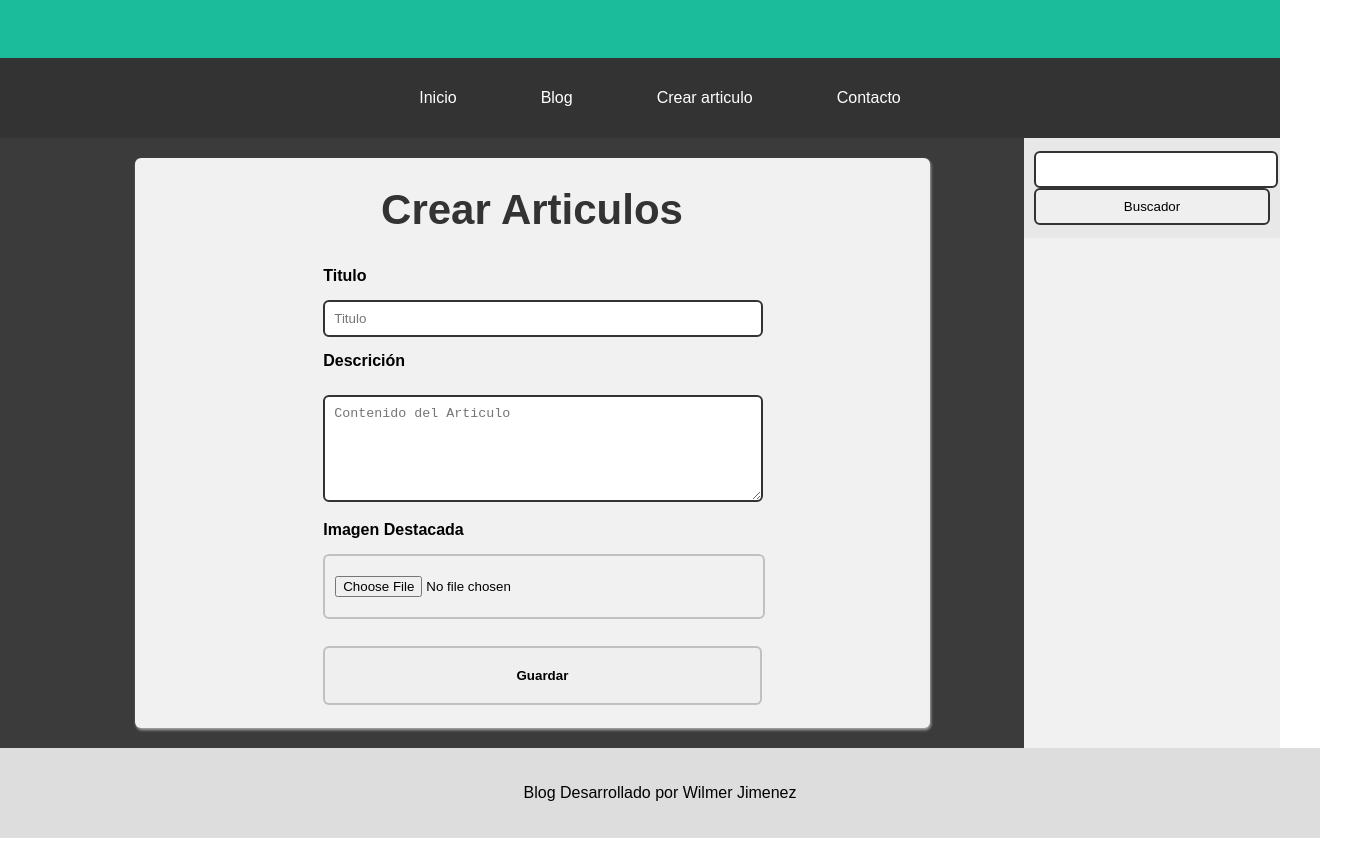
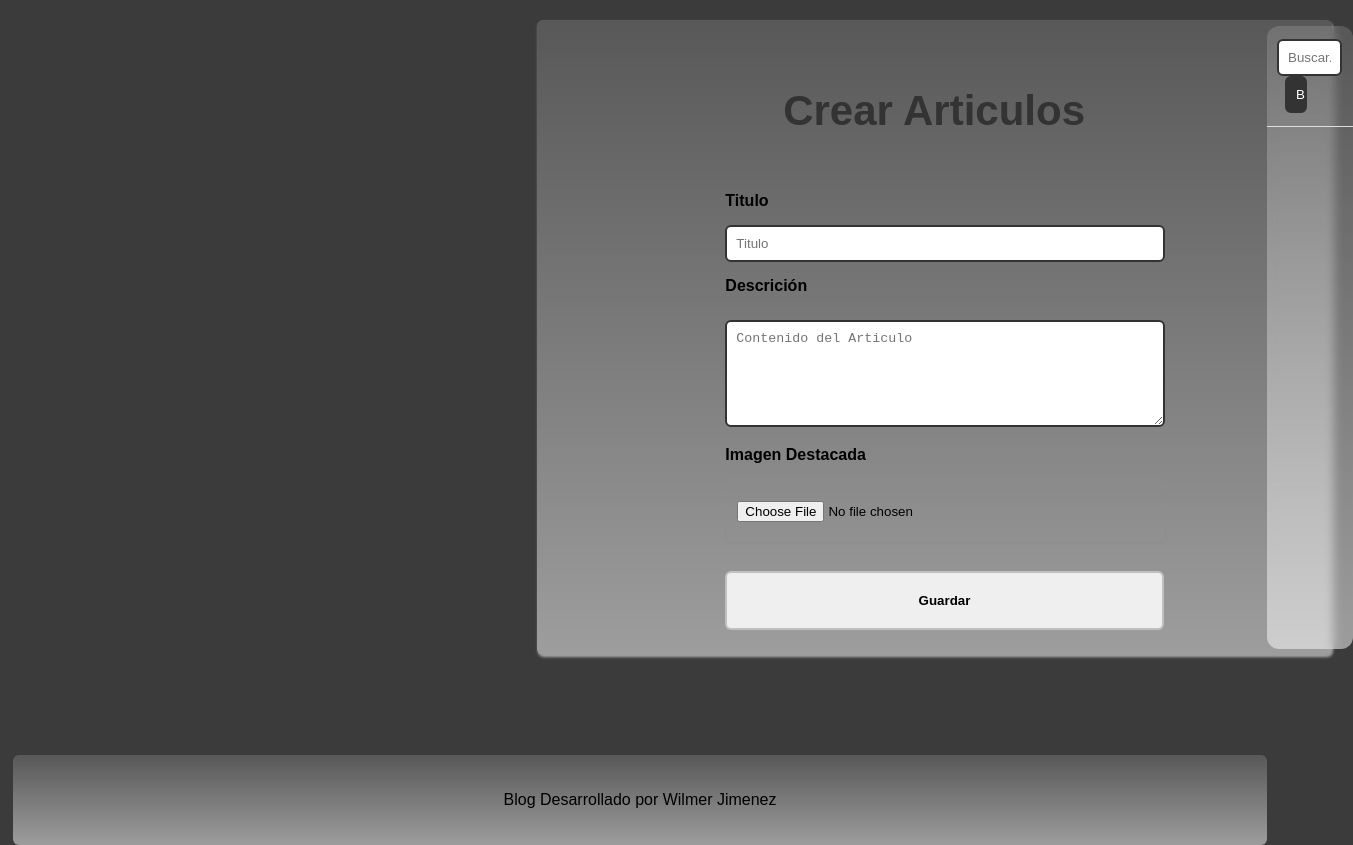
Before and after one commit to WilmerDep/blog-react, a React (Vite) app: page /crear in a window 1280 px wide. Shown: the part 80-925 px from the top of the page, 1353 px wide, since content can reach past the window. Built offline with nearby package versions, Linux system fonts and the light colour scheme.

Commit message:
Se agrego limite de caracteres en la lista de items

```diff
--- a/src/components/layout/Footer.jsx
+++ b/src/components/layout/Footer.jsx
@@ -1,7 +1,9 @@
 export const Footer = () => {
   return (
     <footer>
-      <p>Blog Desarrollado por Wilmer Jimenez</p>
+      <div className="contentFotter">
+        <p>Blog Desarrollado por Wilmer Jimenez</p>
+      </div>
     </footer>
   );
 };
--- a/src/components/layout/Nav.jsx
+++ b/src/components/layout/Nav.jsx
@@ -1,6 +1,16 @@
 import { NavLink } from "react-router-dom";
+import { useNavigate } from "react-router-dom";
 
 export const Nav = () => {
+
+  const searchNavigate = useNavigate();
+
+  const goSearch = (e) => {
+    e.preventDefault();
+    let mySearch = e.target.searchFile.value;
+    searchNavigate("/buscar/" + mySearch, { replace: true });
+  };
+
   return (
     <nav className="nav">
       <ul>
@@ -14,7 +24,14 @@ export const Nav = () => {
           <NavLink to="/crear">Crear articulo</NavLink>
         </li>
         <li>
-          <NavLink to="/contacto">Contacto</NavLink>
+
+      <div className="searchNav">
+        <form onSubmit={goSearch}>
+          <input type="text" name="searchFile"  placeholder="Buscar..."/>
+          <input type="submit" id="search" value="Buscar" />
+        </form>
+      </div>
+
         </li>
       </ul>
     </nav>
--- a/src/components/layout/Sidebar.jsx
+++ b/src/components/layout/Sidebar.jsx
@@ -6,38 +6,20 @@ export const Sidebar = () => {
 
   const searchNavigate = useNavigate();
 
-  const goSearch = (e) =>{
+  const goSearch = (e) => {
     e.preventDefault();
     let mySearch = e.target.searchFile.value;
-    searchNavigate("/buscar/"+mySearch, {replace: true});
-  }
+    searchNavigate("/buscar/" + mySearch, { replace: true });
+  };
 
   return (
     <aside className="side">
       <div className="search">
         <form onSubmit={goSearch}>
-            <input type="text" name="searchFile"/>
-          <input type="submit" id="search" value="Buscador" />
+          <input type="text" name="searchFile"  placeholder="Buscar..." />
+          <input type="submit" id="search" value="Buscar" />
         </form>
       </div>
-
-       {/* <div className="add">
-          <h3>Anadir Articulos</h3>
-
-          <form>
-            <input type="text" name="title" placeholder="Titulo" id="title" />
-            <textarea
-              name="description"
-              id="description"
-              placeholder="Descripcion"
-              cols="30"
-              rows="10"
-            ></textarea>
-            <input type="submit" value="Guardar" id="save" />
-          </form>
-        </div>
-         */}
     </aside>
-
   );
-};
+}
--- a/src/index.css
+++ b/src/index.css
@@ -1,6 +1,5 @@
-
 /*TEXTO GARGANDO*/
-.loadingText{
+.loadingText {
   position: fixed;
   justify-content: center;
   align-items: center;
@@ -9,27 +8,39 @@
   background-color: #333;
   padding: 180px;
   border-radius: 8px;
-  color: #FFF;
+  color: #fff;
 }
 /* Style the body */
 body {
   font-family: Arial;
   margin: 0;
   overflow-x: hidden;
+  background-color: #3b3b3b;
 }
 /*------CABECERA-------*/
-header {
-  padding: 60px;
-  text-align: center;
-  background: #1abc9c;
-  color: white;
-}
 /* Footer */
 footer {
+  display: flex;
+  place-content: center;
   width: 100%;
-  padding: 20px;
+  align-content: center;
+  justify-content: center;
+  align-items: center;
+  position: relative;
+  bottom: -5rem;
+  left: 0;
+  z-index: 10;
+}
+.contentFotter {
+  width: 98%;
   text-align: center;
-  background: #ddd;
+  background: linear-gradient(
+    rgba(255, 255, 255, 0.15) 0%,
+    rgba(255, 255, 255, 0.5) 100%
+  );
+  box-shadow: var(--bx-sh-1);
+  padding: 20px 0px;
+  border-radius: 6px;
 }
 
 /*ESTILO DEL MENU*/
@@ -37,16 +48,30 @@ nav {
   background-color: #333;
   position: sticky;
   top: 0px;
-  min-height: 80px;
-  display: flex;
-  justify-content: center;
+  min-height: 60px;
+  display: grid;
+  grid-auto-flow: 2;
+  grid-auto-columns: 1 / span 2;
+  padding: 10px 20px;
+  z-index: 10;
 }
 
 nav ul {
-  display: flex;
-  margin: 0;
+  display: grid;
+  grid-template-columns: auto auto auto auto auto;
   justify-content: center;
   align-items: center;
+  text-align: center;
+  list-style-type: none;
+  margin: 0;
+  background: linear-gradient(
+    rgba(255, 255, 255, 0.15) 0%,
+    rgba(255, 255, 255, 0.5) 100%
+  );
+  box-shadow: var(--bx-sh-1);
+  backdrop-filter: blur(5px);
+  border-radius: 12px;
+  overflow: hidden;
 }
 
 nav ul li {
@@ -58,7 +83,7 @@ nav a {
   text-decoration: none;
   text-align: center;
   padding: 32px 22px;
-  transition-duration: .3s;
+  transition-duration: 0.3s;
   transition-property: background, border;
 }
 nav a:hover {
@@ -73,27 +98,38 @@ nav a:active {
 
 /*CONTENEDOR PRICIPAL DEL CUERPO*/
 div.row {
+  background-color: #3b3b3b;
   display: grid;
   height: auto;
   grid-template-columns: 4fr 1fr;
+  gap: 16px;
 }
 /*BARRA LATERAL*/
 aside {
-  width: 100%;
-  background-color: #f1f1f1;
-  /*padding: 20px;*/
+  width: 94%;
+  background: linear-gradient(
+    rgba(255, 255, 255, 0.15) 0%,
+    rgba(255, 255, 255, 0.5) 100%
+  );
+  box-shadow: var(--bx-sh-1);
+  backdrop-filter: blur(5px);
   min-height: 62dvh;
+  margin: 26px 0px;
+  border-radius: 12px;
 }
 /*CONTENEDOR PRINCIPAL*/
 .content {
-  width: 100%;
+  width: 97%;
   background-color: #3b3b3b;
   padding: 20px;
   display: grid;
-  grid-template-columns: auto auto;
+  grid-template-rows: auto auto auto auto;
+  grid-template-columns: repeat(auto-fill, minmax(400px, 1fr));
   align-content: center;
-  align-items: center;
-  justify-content: center;
+  align-items: flex-start;
+  position: relative;
+  grid-column-gap: 1rem;
+  justify-items: center;
 }
 /*BUSCADOR BARRA LATERAL*/
 .search {
@@ -101,7 +137,7 @@ aside {
   justify-content: space-around;
   align-items: center;
   height: 100px;
-  background: #e8e8e8;
+  border-bottom: 1px solid #ddd;
   padding: 0px 10px;
 }
 /*CAMPO DE BUSQUEDA BARRA LATERAL*/
@@ -109,17 +145,67 @@ form {
   flex: 80%;
 }
 .search input[type="text"] {
-  width: 94%;
+  width: 60%;
 }
+.search input[type="submit"] {
+  width: 30%;
+  padding: 9px;
+  border-radius: 6px;
+  margin-left: 8px;
+  outline: none;
+  border-style: solid;
+  border-color: #333;
+  background: #333333;
+  color: white;
+  cursor: pointer;
+  flex: 20%;
+  transition-duration: 0.3s;
+  transition-property: background, border;
+}
+
+.search input[type="submit"]:hover {
+  background: #1abc9c;
+  border-color: #1abc9c;
+  color: white;
+  transition-duration: 0.3s;
+  transition-property: background, border, color;
+}
+.searchNav {
+  width: 18em;
+  display: none;
+}
+
+.searchNav input[type="text"] {
+  width: 60%;
+  padding: 9px;
+  border-radius: 16px;
+  border: 0;
+  border: 2px solid #1abc9c;
+}
+.searchNav input[type="submit"] {
+  width: 30%;
+  padding: 9px;
+  border-radius: 16px;
+  margin-left: 6px;
+  outline: none;
+  border-style: solid;
+  border-color: #1abc9c;
+  background: #1abc9c;
+  color: white;
+  cursor: pointer;
+  flex: 20%;
+  transition-duration: 0.3s;
+  transition-property: background, border;
+}
+
 /*LABELS DE FORMULARIO*/
-label{
+label {
   line-height: 3em;
   font-weight: bold;
 }
 /*CAMPOS PARA AGREGAR ALTICULOS*/
 .form-group input,
-.form-group textarea
-{
+.form-group textarea {
   padding: 9px;
   border-radius: 6px;
   outline: none;
@@ -129,7 +215,7 @@ label{
   border-width: 2px;
   outline: none;
 }
-.form-group input[type="file"]{
+.form-group input[type="file"] {
   border-color: #8d8d8d7a;
   padding: 1.5em 10px;
 }
@@ -142,7 +228,7 @@ textarea {
   outline: none;
 }
 /*BOTON ENVIAR*/
-.form-group input[type="submit"]{
+.form-group input[type="submit"] {
   margin-top: 2em;
   border-color: #8d8d8d7a;
   padding: 1.5em 10px;
@@ -153,7 +239,7 @@ textarea {
   background: #1abc9c;
   border-color: #1abc9c;
   color: white;
-  transition-duration: .3s;
+  transition-duration: 0.3s;
   transition-property: background, border, color;
 }
 /*EFECTO AL HACER CLIC AL LOS CAMPOS*/
@@ -172,7 +258,7 @@ textarea:focus {
   width: 100%;
   border-width: 2px;
   outline: none;
-  transition-duration: .3s;
+  transition-duration: 0.3s;
   transition-property: background, border;
 }
 .search button {
@@ -186,7 +272,7 @@ textarea:focus {
   color: white;
   cursor: pointer;
   flex: 20%;
-  transition-duration: .3s;
+  transition-duration: 0.3s;
   transition-property: background, border;
 }
 /*EFECTO HOVER DEL BOTON*/
@@ -215,7 +301,7 @@ textarea:focus {
   cursor: pointer;
   width: 105%;
   margin-top: 10px;
-  transition-duration: .3s;
+  transition-duration: 0.3s;
   transition-property: background, border;
 }
 .add [type="submit"]:hover {
@@ -225,18 +311,29 @@ textarea:focus {
 /*CONTENEDOR DE BIENVENIDA*/
 div.card {
   width: 775px;
-  height: 550px;
-  background-color: #f1f1f1;
-  padding: 10px;
+  height: auto;
+  min-height: 550px;
+  background: linear-gradient(
+    rgba(255, 255, 255, 0.15) 0%,
+    rgba(255, 255, 255, 0.5) 100%
+  );
+  box-shadow: var(--bx-sh-1);
+  padding: 25px 10px;
   border-radius: 6px;
   box-shadow: 1px 2px 3px 0px #aaa;
-  max-height: 750px;
   display: flex;
   justify-content: center;
   align-items: center;
   flex-direction: column;
+  grid-area: 2 / 2/ 2 / 2;
 }
-
+div.card > .button{
+  position: absolute;
+    top: 3rem;
+    right: 24rem;
+  color: #fff;
+  text-decoration: none;
+}
 /*IMAGEN DEL CONTENEDOR*/
 .card .imgContent {
   max-width: 250px;
@@ -269,7 +366,7 @@ div.card {
 
 /*TITULO DEL CONTENEDOR*/
 .card h3 {
-  line-height: 0;
+  line-height: inherit;
   color: #333;
   font-size: 42px;
 }
@@ -292,7 +389,7 @@ div.card {
   color: white;
   cursor: pointer;
   text-decoration: none;
-  transition-duration: .3s;
+  transition-duration: 0.3s;
   transition-property: background, border;
 }
 
@@ -302,20 +399,42 @@ div.card {
   border-color: #1abc9c;
 }
 
+.contentListArticle {
+  display: grid;
+  grid-template-rows: auto auto auto auto;
+  grid-template-columns: repeat(auto-fill, minmax(400px, 1fr));
+  align-content: center;
+  align-items: flex-start;
+  position: relative;
+  grid-column-gap: 1rem;
+}
 /*TARJETAS DEL LOS ARITCULOS*/
 div.cardArticle {
-  width: 92%;
+  width: 100%;
   height: 150px;
-  background-color: #f1f1f1;
-  padding: 10px;
+  background: linear-gradient(
+    rgba(255, 255, 255, 0.15) 0%,
+    rgba(255, 255, 255, 0.5) 100%
+  );
+  box-shadow: var(--bx-sh-1);
   border-radius: 6px;
   box-shadow: 1px 2px 3px 0px #aaa;
-  max-height: 150px;
+  position: relative;
   display: flex;
   justify-content: flex-start;
-  align-items: center;
+  align-items: flex-end;
   flex-direction: row;
   margin: 10px 0;
+}
+/*-----BENTO GRID DEL BLOG-----*/
+div.cardArticle:first-child {
+  grid-area: 1 / 1 / 3 / 2;
+  background-color: #cdb4db;
+  height: 34.3em;
+}
+div.cardArticle:nth-child(n + 2) {
+  background-color: #cdb4db;
+  height: 16.5em;
 }
 
 /*-----SESION DEL BLOG-----*/
@@ -334,7 +453,7 @@ div.cardArticle {
   color: white;
   cursor: pointer;
   text-decoration: none;
-  transition-duration: .3s;
+  transition-duration: 0.3s;
   transition-property: background, border;
 }
 /*EFECTO HOVER PARA EL BOTON DEL IR AL INICIO*/
@@ -345,28 +464,28 @@ div.cardArticle {
 
 /*MARCO DE LA IMAGEN*/
 .cardArticle .imageContentArticle {
-  max-width: 250px;
-  max-height: 150px;
+  max-width: 100%;
+  max-height: inherit;
   background-color: #aaa;
   overflow: hidden;
-  width: 250px;
-  height: 150px;
-  margin-right: 16px;
+  width: inherit;
+  height: inherit;
+  z-index: 0;
   border-radius: 6px;
   display: flex;
   justify-content: center;
   align-items: center;
+  position: absolute;
 }
 
 .cardArticle .imageContentArticle img {
   width: 250%;
-  height: 250px;
+  height: inherit;
 }
 
 /* IMAGEN DESTACADA DENTRO DEL ARTICULO*/
 .card .imageContentSingleArticle img {
-
-  width:300px;
+  width: 300px;
   height: auto;
   margin-right: 16px;
   border-radius: 6px;
@@ -377,8 +496,7 @@ div.cardArticle {
 
 /* IMAGEN DESTACADA DENTRO DEL ARTICULO*/
 .form-group .imageContentSingleArticle img {
-
-  width:150px;
+  width: 150px;
   height: auto;
   margin-right: 16px;
   border-radius: 6px;
@@ -389,46 +507,57 @@ div.cardArticle {
 
 /*CONTENEDOR DE LOS TEXTOS DEL ARTICULO*/
 .cardArticle .texContentArticle {
-  max-width: 90%;
+  max-width: 100%;
   max-height: 150px;
   overflow: hidden;
-  width: 98%;
+  width: 100%;
   height: auto;
-  margin-right: 16px;
   border-radius: 6px;
   display: flex;
   justify-content: flex-start;
   align-items: flex-start;
   flex-direction: column;
+  z-index: 1;
+  position: relative;
+  padding: 20px;
+  background: linear-gradient(
+    rgba(255, 255, 255, 0.15) 0%,
+    rgba(255, 255, 255, 0.5) 100%
+  );
+  box-shadow: var(--bx-sh-1);
+  backdrop-filter: blur(5px);
 }
 /*TITULO DEL ARITUCLO*/
 .cardArticle h3 {
-  line-height: 0;
-  color: #333;
+  line-height: normal;
+  color: #fff;
   font-size: 22px;
+  margin: initial;
 }
 /*PARRAFO DEL ARITUCLO*/
 .cardArticle p {
+  color: #fff;
   font-size: 14px;
   font-style: normal;
   line-height: 1.1;
+  margin-top: 0.5;
 }
 /*BOTONES DE ARTICULOS*/
-.buttons{
+.buttons {
   display: grid;
-    grid-template-columns: 1fr 1fr;
-    column-gap: 8px
+  grid-template-columns: 1fr 1fr;
+  column-gap: 8px;
 }
-.buttons button{
+.buttons button {
   border-radius: 8px;
   outline: none;
-  transition-duration: .3s;
+  transition-duration: 0.3s;
   font-size: 14px;
   font-style: normal;
   transition-property: background, border;
 }
-.buttons button:hover{
-  color: #FFF;
+.buttons button:hover {
+  color: #fff;
   background: #bc1a1a;
   border-color: #bc1a1a;
 }
@@ -444,7 +573,7 @@ div.cardArticle {
   color: white;
   cursor: pointer;
   text-decoration: none;
-  transition-duration: .3s;
+  transition-duration: 0.3s;
   transition-property: background, border;
 }
 /*EFECTO HOVER PARA EL BOTON DEL ARITUCLO*/
@@ -455,9 +584,60 @@ div.cardArticle {
 
 /*PANELES PRINCIPALES RESPONSIVO*/
 @media screen and (max-width: 700px) {
-  .side,
   .content {
     flex-direction: column;
     width: 100%;
   }
+  div.row {
+    grid-template-columns: auto;
+  }
+  .side {
+    display: none;
+  }
+  .content {
+    display: grid;
+    grid-template-columns: auto;
+    width: 90%;
+  }
+  .searchNav {
+    width: 18em;
+    display: grid;
+  }
+  nav ul {
+    display: grid;
+    justify-content: space-around;
+    grid-template-columns: auto;
+  }
+
+  div.card {
+    width: 330px;
+    height: auto;
+    min-height: 550px;
+    background: linear-gradient(
+      rgba(255, 255, 255, 0.15) 0%,
+      rgba(255, 255, 255, 0.5) 100%
+    );
+    padding: 25px 10px;
+    border-radius: 6px;
+    box-shadow: var(--bx-sh-1);
+    display: flex;
+    justify-content: flex-start;
+    align-items: center;
+    flex-direction: column;
+    grid-area: 1 / 1/ 2 / 2;
+  }
+
+  div.cardArticle:first-child {
+    grid-area: 1 / 1 / 2 / 2;
+    background-color: #cdb4db;
+    height: 16.5em;
+  }
+
+  div.card > .button{
+    position: absolute;
+    top: 2rem;
+    right: 5rem;
+    color: #fff;
+    text-decoration: none;
+  }
 }
--- a/src/routers/Routers.jsx
+++ b/src/routers/Routers.jsx
@@ -14,7 +14,6 @@ export const Routers = () => {
   return (
     <BrowserRouter>
       {/*LAYOUT*/}
-      <Header />
       <Nav />
       <div className="row">
       {/* CONTENIDO CENTRAL Y RUTAS */}
```
Also changed, not shown: src/components/pages/ListArticles.jsx (+9 -2 lines), src/components/pages/Articles.jsx (line endings or trailing spaces), 1 other file (tests, documents, lock files or other folders). Lines whose indentation alone changed are shown as unchanged.
